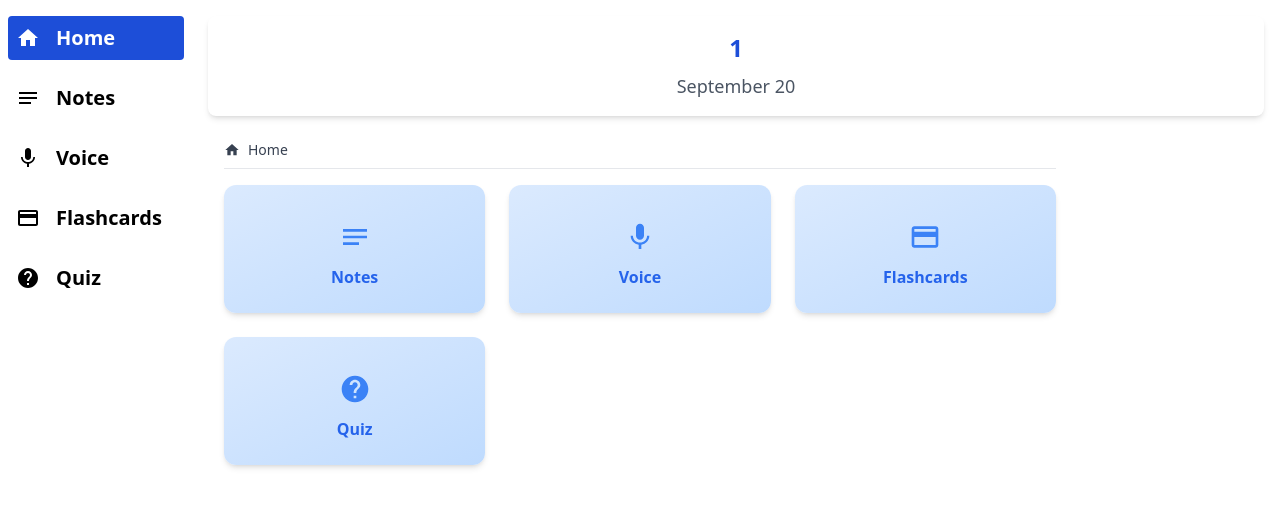
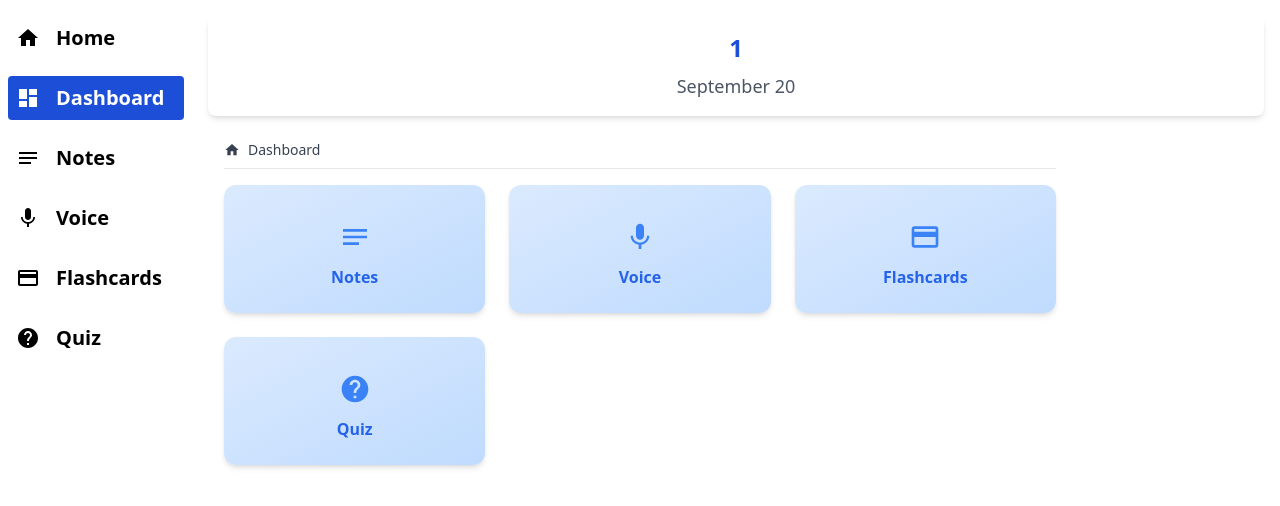
Before and after one commit to FillingVoid7/IoT-solution, a React (Vite) app in the folder newFrontend/: page /subject/1/1 in a window 1280 px wide. Shown: the top 506 px of the page. Built offline with nearby package versions, Linux system fonts and the light colour scheme; no server answers.

Commit message:
added back to home button

```diff
--- a/newFrontend/src/components/Notes.jsx
+++ b/newFrontend/src/components/Notes.jsx
@@ -8,8 +8,6 @@ const Notes = ({ imageData }) => {
   const [fontName, setFontName] = useState('Arial');
   const [lineHeight, setLineHeight] = useState(1.5); // Line height
   const [letterSpacing, setLetterSpacing] = useState(0); // Letter spacing in em
-
-
 
   // add all text from imageData to a single string
   const allText = imageData.map(content => content.image_text).join(' ');
--- a/newFrontend/src/pages/Contents.jsx
+++ b/newFrontend/src/pages/Contents.jsx
@@ -8,6 +8,7 @@ import {
   MdHelp,
   MdCreditCard,
   MdChevronRight,
+  MdDashboard,
 } from "react-icons/md";
 import Notes from "../components/Notes";
 import Voice from "../components/Voice";
@@ -66,14 +67,14 @@ const Breadcrumbs = ({ subjectName, activeComponent, onNavigate }) => (
     <ol className="inline-flex items-center space-x-1 md:space-x-3">
       <li className="inline-flex items-center">
         <button
-          onClick={() => onNavigate("Home")}
+          onClick={() => onNavigate("Dashboard")}
           className="inline-flex items-center text-sm font-medium text-gray-700 hover:text-blue-600"
         >
           <MdHome className="mr-2 w-4 h-4" />
-          Home
+          Dashboard
         </button>
       </li>
-      {activeComponent && activeComponent !== "Home" && (
+      {activeComponent && activeComponent !== "Dashboard" && (
         <li>
           <div className="flex items-center">
             <MdChevronRight className="w-6 h-6 text-gray-400" />
@@ -96,7 +97,7 @@ function Contents() {
   const month = currentDate.toLocaleString("default", { month: "long" });
   const day = currentDate.getDate();
   useEffect(() => {
-    setActiveComponent("Home"); // Set default active component
+    setActiveComponent("Dashboard"); // Set default active component
   }, []);
 
   useEffect(() => {
@@ -154,7 +155,7 @@ function Contents() {
 
   const renderActiveComponent = () => {
     switch (activeComponent) {
-      case "Home":
+      case "Dashboard":
         return (
           <div className="grid grid-cols-2 md:grid-cols-3 gap-6 ">
             <DashboardItem
@@ -196,11 +197,16 @@ function Contents() {
     }
   };
   const handleNavigation = (component) => {
+    if (component === "Home") {
+      navigate('/')
+    };
+
     console.log("Navigating to:", component); // Debug log
     setActiveComponent(component);
   };
 
   const SidebarItem = ({ icon: Icon, label }) => (
+
     <button
       className={`flex gap-4 text-xl font-semibold items-center w-full p-2 rounded ${
         activeComponent === label
@@ -219,6 +225,7 @@ function Contents() {
       {/* Sidebar */}
       <div className="w-48 left-0 top-0 fixed flex-shrink-0 flex flex-col items-start justify-start py-4 space-y-4 px-2 h-full">
         <SidebarItem icon={MdHome} label="Home" />
+        <SidebarItem icon={MdDashboard} label="Dashboard" />
         <SidebarItem icon={MdNotes} label="Notes" />
         <SidebarItem icon={MdMic} label="Voice" />
         <SidebarItem icon={MdCreditCard} label="Flashcards" />
```
